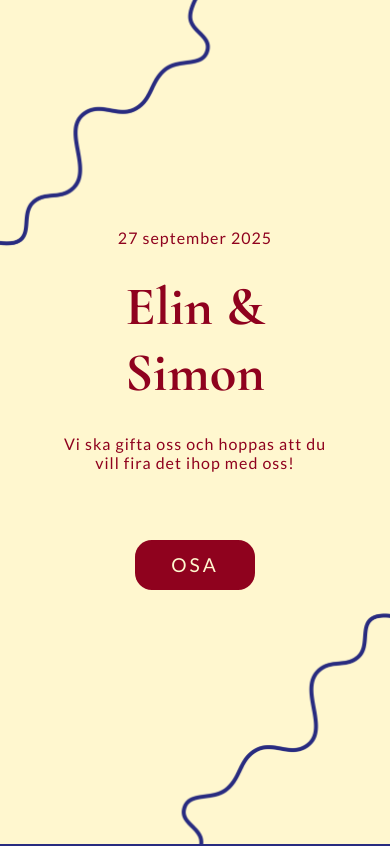
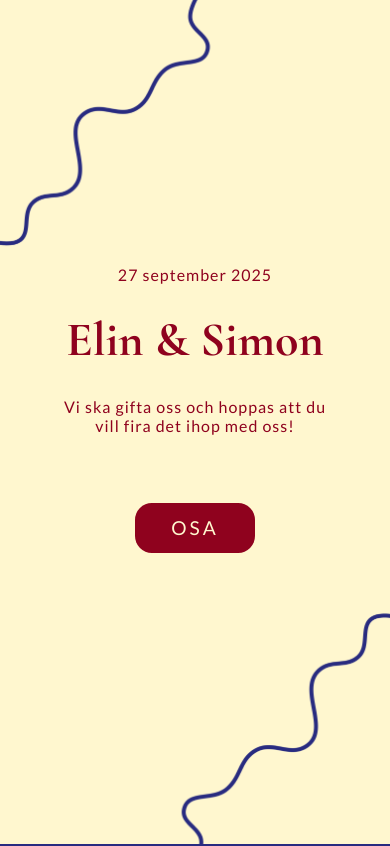
Before and after one commit to elinfors/27sept, a React (Create React App) app: page / in a window 390 px wide. Shown: the top 846 px of the page. Built offline with nearby package versions, Linux system fonts and the light colour scheme; a web font is replaced by a local one.

Commit message:
size title

```diff
--- a/src/App.css
+++ b/src/App.css
@@ -423,7 +423,7 @@ input[type=radio] {
     align-items: center;
     }
   .header-title-ElinSimon{
-    font-size: 3.4em;
+    font-size: 3em;
     margin-top: 10%;
     margin-bottom: 10%;
 }
```
